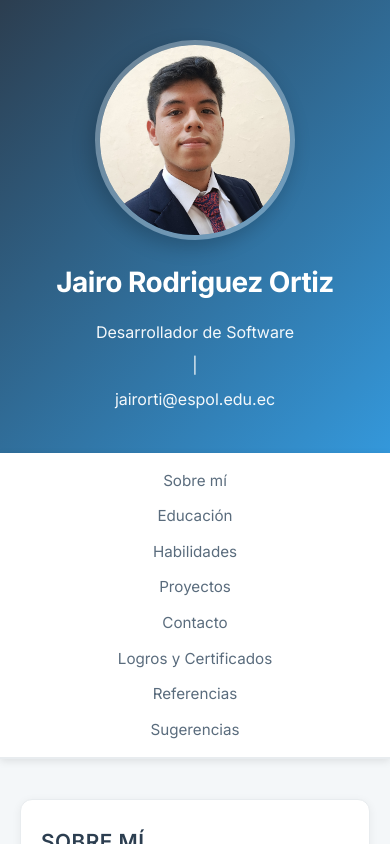
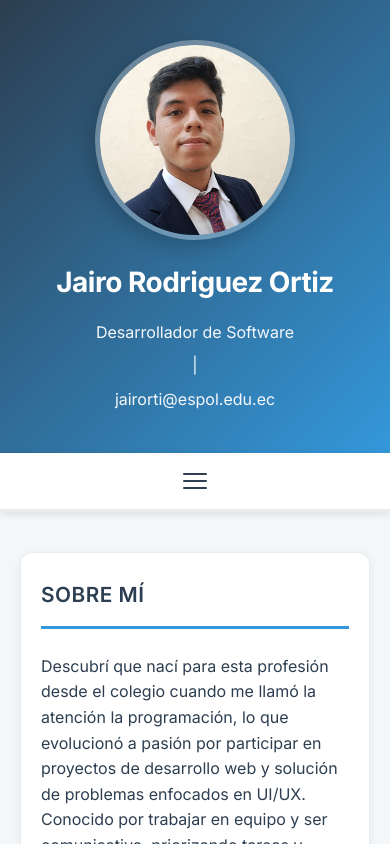
Before and after one commit to jairordtgz/portfolio, an Angular app: page / in a window 390 px wide. Shown: the top 844 px of the page. Built offline with nearby package versions, Linux system fonts and the light colour scheme.

Commit message:
fix: responsive navbar

```diff
--- a/src/app/layout/navbar/navbar.css
+++ b/src/app/layout/navbar/navbar.css
@@ -7,33 +7,125 @@
   border-bottom: 2px solid #e8ecef;
 }
 
-.cv-nav ul {
+.nav-container {
+  max-width: 1200px;
+  margin: 0 auto;
+  padding: 0 20px;
+  height: 56px;
+  display: flex;
+  align-items: center;
+  justify-content: center;  /* links a la derecha */
+}
+
+.nav-brand {
+  display: none;  /* oculta el JR */
+}
+
+/* ── Links desktop ── */
+.nav-links {
   list-style: none;
   display: flex;
-  flex-wrap: wrap;
-  justify-content: center;
-  gap: 10px;
-  padding: 15px 0;
+  flex-wrap: nowrap;
+  gap: 6px;
 }
 
-.cv-nav a {
+.nav-links a {
+  text-decoration: none;
+  color: #5a6c7d;
+  font-weight: 500;
+  font-size: 1rem;
+  padding: 6px 12px;
+  border-radius: 6px;
+  transition: all 0.25s ease;
+  white-space: nowrap;
+}
+
+.nav-links a:hover {
+  color: #3498db;
+  background-color: #ebf5fb;
+}
+
+/* ── Hamburguesa ── */
+.hamburger {
+  display: none;
+  flex-direction: column;
+  justify-content: center;
+  gap: 5px;
+  background: none;
+  border: none;
+  cursor: pointer;
+  padding: 6px;
+  border-radius: 6px;
+  transition: background 0.2s;
+}
+
+.hamburger:hover {
+  background: #ebf5fb;
+}
+
+.hamburger span {
+  display: block;
+  width: 24px;
+  height: 2px;
+  background: #2c3e50;
+  border-radius: 2px;
+  transition: all 0.3s ease;
+  transform-origin: center;
+}
+
+/* Animación a X */
+.hamburger.open span:nth-child(1) {
+  transform: translateY(7px) rotate(45deg);
+}
+.hamburger.open span:nth-child(2) {
+  opacity: 0;
+}
+.hamburger.open span:nth-child(3) {
+  transform: translateY(-7px) rotate(-45deg);
+}
+
+/* ── Menú móvil desplegable ── */
+.mobile-menu {
+  display: none;
+  flex-direction: column;
+  background: white;
+  border-top: 1px solid #e8ecef;
+  max-height: 0;
+  overflow: hidden;
+  transition: max-height 0.3s ease;
+}
+
+.mobile-menu.open {
+  max-height: 500px;
+}
+
+.mobile-menu a {
   text-decoration: none;
   color: #5a6c7d;
   font-weight: 500;
   font-size: 0.95rem;
-  padding: 8px 16px;
-  border-radius: 6px;
-  transition: all 0.3s ease;
+  padding: 14px 20px;
+  border-bottom: 1px solid #f0f4f8;
+  transition: all 0.2s ease;
 }
 
-.cv-nav a:hover {
+.mobile-menu a:hover {
   color: #3498db;
-  background-color: #ebf5fb;
+  background: #ebf5fb;
+  padding-left: 28px;
 }
 
+/* ── Responsive ── */
 @media (max-width: 768px) {
-  .cv-nav ul {
-    flex-direction: column;
-    align-items: center;
+  .nav-links {
+    display: none;
+  }
+
+  .hamburger {
+    display: flex;
+  }
+
+  .mobile-menu {
+    display: flex;
   }
 }
--- a/src/app/layout/navbar/navbar.html
+++ b/src/app/layout/navbar/navbar.html
@@ -1,6 +1,11 @@
 <nav class="cv-nav">
-  <div class="container">
-    <ul>
+  <div class="nav-container">
+
+    <!-- Logo / nombre -->
+    <span class="nav-brand">JR</span>
+
+    <!-- Links — desktop -->
+    <ul class="nav-links">
       @for (link of navLinks; track link.id) {
         <li>
           <a [href]="'#' + link.id" (click)="scrollTo(link.id, $event)">
@@ -9,5 +14,22 @@
         </li>
       }
     </ul>
+
+    <!-- Botón hamburguesa — móvil -->
+    <button class="hamburger" (click)="toggleMenu()" [class.open]="menuOpen" aria-label="Menú">
+      <span></span>
+      <span></span>
+      <span></span>
+    </button>
+
+  </div>
+
+  <!-- Menú desplegable móvil -->
+  <div class="mobile-menu" [class.open]="menuOpen">
+    @for (link of navLinks; track link.id) {
+      <a [href]="'#' + link.id" (click)="scrollTo(link.id, $event)">
+        {{ link.label }}
+      </a>
+    }
   </div>
 </nav>
--- a/src/app/layout/navbar/navbar.ts
+++ b/src/app/layout/navbar/navbar.ts
@@ -1,25 +1,36 @@
 import { Component } from '@angular/core';
+import { CommonModule } from '@angular/common';
 
 @Component({
   selector: 'app-navbar',
   standalone: true,
+  imports: [CommonModule],
   templateUrl: './navbar.html',
   styleUrls: ['./navbar.css']
 })
 export class NavbarComponent {
+  menuOpen = false;
+
   navLinks = [
     { id: 'resumen',     label: 'Sobre mí' },
     { id: 'educacion',   label: 'Educación' },
     { id: 'habilidades', label: 'Habilidades' },
     { id: 'proyectos',   label: 'Proyectos' },
     { id: 'contacto',    label: 'Contacto' },
-    { id: 'logros',      label: 'Logros y Certificados' },
+    { id: 'logros',      label: 'Logros' },
     { id: 'testimonios', label: 'Referencias' },
     { id: 'sugerencias', label: 'Sugerencias' },
   ];
 
+  toggleMenu(): void {
+    this.menuOpen = !this.menuOpen;
+  }
+
   scrollTo(id: string, event: Event): void {
     event.preventDefault();
-    document.getElementById(id)?.scrollIntoView({ behavior: 'smooth' });
+    this.menuOpen = false;
+    setTimeout(() => {
+      document.getElementById(id)?.scrollIntoView({ behavior: 'smooth' });
+    }, 100);
   }
 }
```
